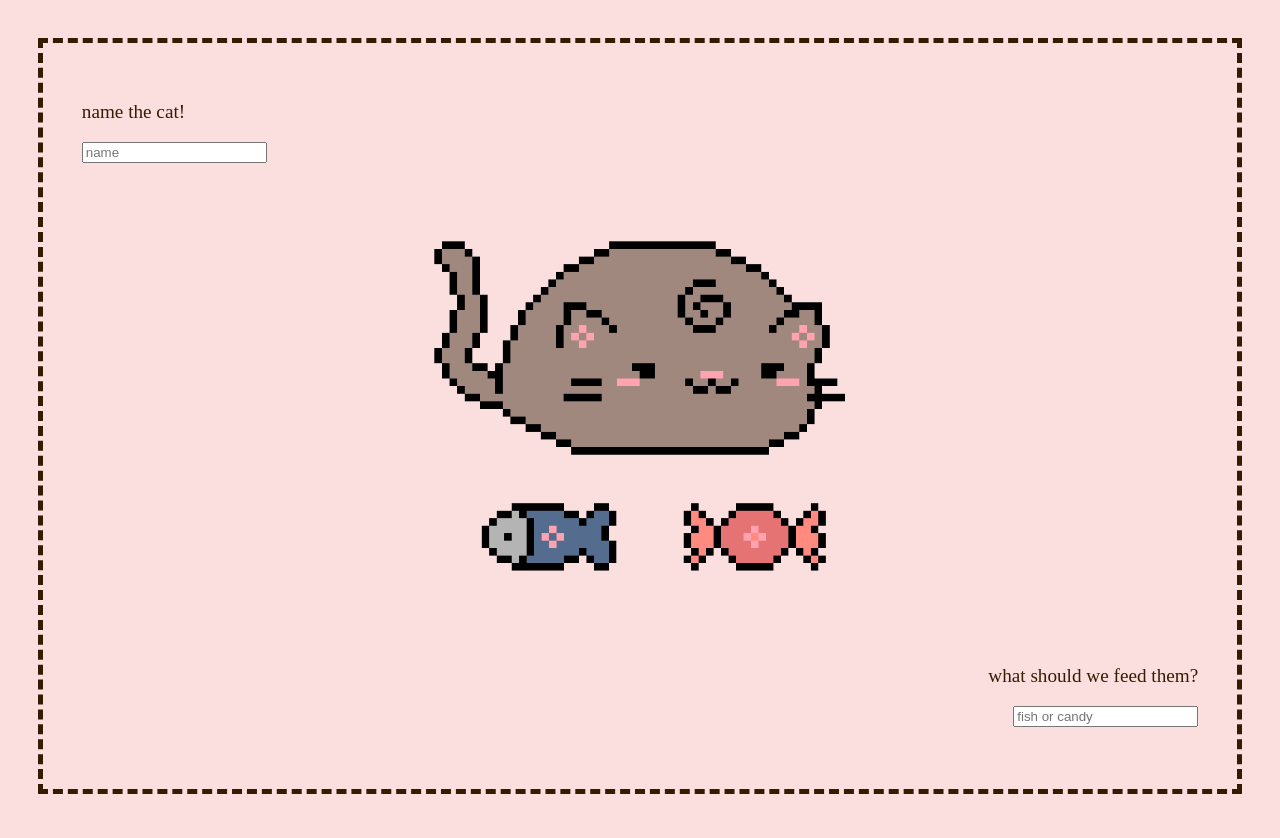
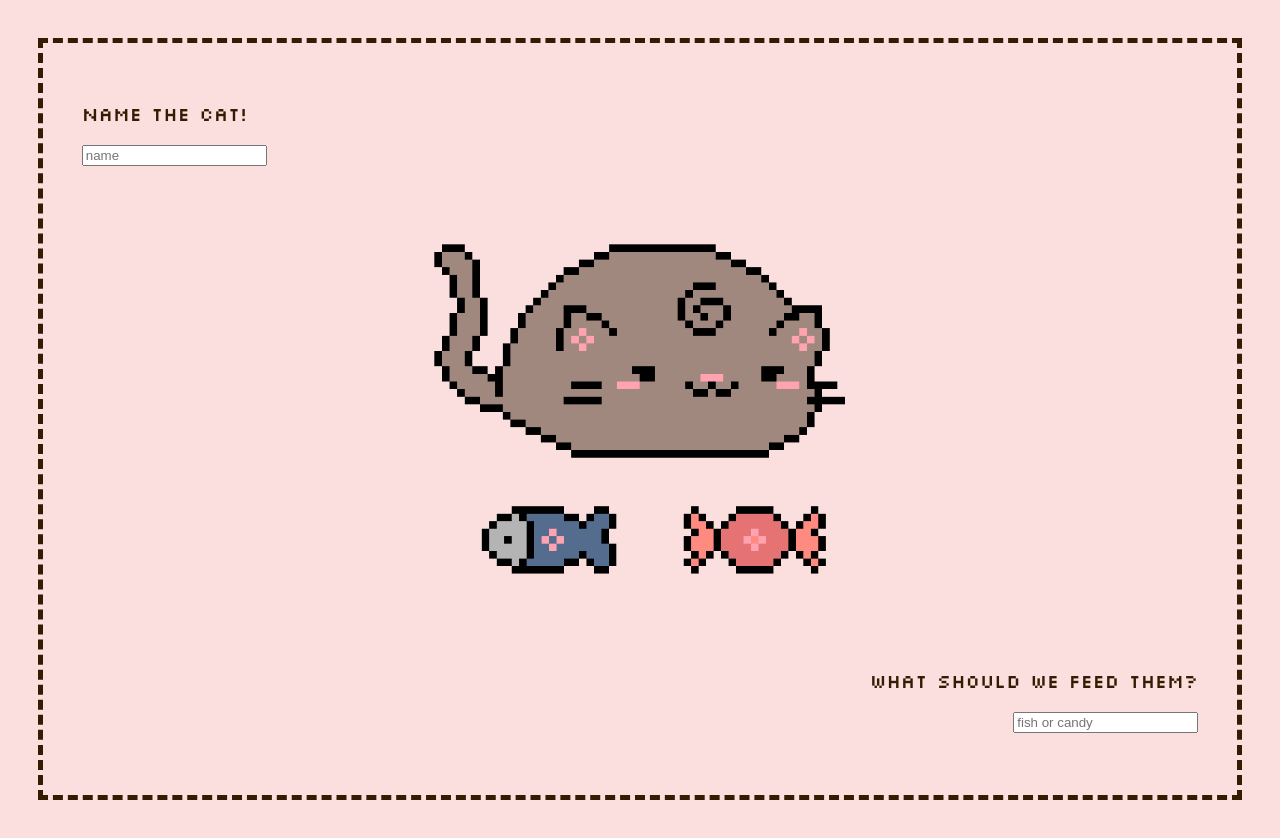
Before and after one commit to christieleung/christieleung.github.io, a plain HTML site: page 449_exercise3/index.html in a window 1280 px wide. Drawn offline with Linux system fonts and the light colour scheme.

Commit message:
Update index.html

```diff
--- a/449_exercise3/index.html
+++ b/449_exercise3/index.html
@@ -4,6 +4,11 @@
     <meta charset="UTF-8">
     <meta name="viewport" content="width=device-width, initial-scale=1.0">
     <title>Exercise 3</title>
+
+    <link rel="preconnect" href="https://fonts.googleapis.com">
+    <link rel="preconnect" href="https://fonts.gstatic.com" crossorigin>
+    <link href="https://fonts.googleapis.com/css2?family=Silkscreen:wght@400;700&display=swap" rel="stylesheet">
+
     <link rel="stylesheet" href="style.css">
 </head>
 <body>
```
